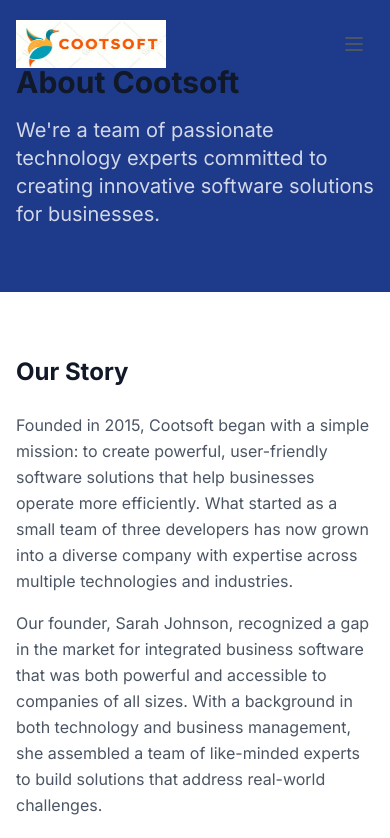
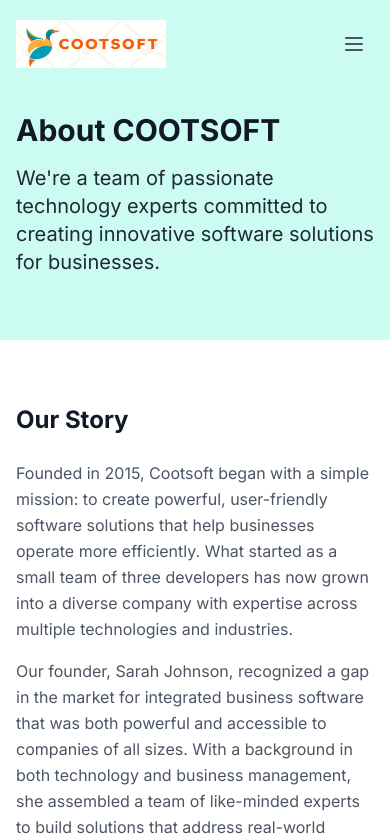
Before and after one commit to MohammadAliAbdullah/cootsoft, a React (Vite) app: page /about in a window 390 px wide. Shown: the top 838 px of the page. Built offline with nearby package versions, Linux system fonts and the light colour scheme.

Commit message:
page Breadcrumb change

```diff
--- a/src/pages/AboutPage.tsx
+++ b/src/pages/AboutPage.tsx
@@ -30,22 +30,24 @@
   return (
     <div>
       {/* Hero Section */}
-      <section className="bg-primary-800 text-white py-16 md:py-20">
+      <section className="inset-0 bg-secondary-100 from-blue-50 to-white py-16 md:py-20 py-16 md:py-20">
+        {/* <div className="absolute inset-0 bg-gradient-to-br from-blue-50 to-white z-0"></div>
+        <div className="absolute right-0 top-1/2 -translate-y-1/2 w-1/2 h-3/4 bg-blue-100 rounded-l-full opacity-20 blur-3xl"></div> */}
         <div className="container">
           <div className="max-w-3xl">
             <motion.h1
               initial={{ opacity: 0, y: 20 }}
               animate={{ opacity: 1, y: 0 }}
               transition={{ duration: 0.5 }}
-              className="text-3xl md:text-4xl font-bold mb-4"
+              className="text-3xl md:text-4xl font-bold mb-4 pt-12 md:pt-16"
             >
-              About Cootsoft
+              About COOTSOFT
             </motion.h1>
             <motion.p
               initial={{ opacity: 0, y: 20 }}
               animate={{ opacity: 1, y: 0 }}
               transition={{ duration: 0.5, delay: 0.1 }}
-              className="text-xl text-white/80"
+              className="text-xl text-gray-800"
             >
               We're a team of passionate technology experts committed to creating innovative software solutions for businesses.
             </motion.p>
--- a/src/pages/ContactPage.tsx
+++ b/src/pages/ContactPage.tsx
@@ -7,14 +7,14 @@
   return (
     <div>
       {/* Hero Section */}
-      <section className="bg-primary-800 text-white py-16 md:py-20">
+      <section className="inset-0 bg-secondary-100 from-blue-50 to-white py-16 md:py-20 py-16 md:py-20">
         <div className="container">
           <div className="max-w-3xl">
             <motion.h1
               initial={{ opacity: 0, y: 20 }}
               animate={{ opacity: 1, y: 0 }}
               transition={{ duration: 0.5 }}
-              className="text-3xl md:text-4xl font-bold mb-4"
+            className="text-3xl md:text-4xl font-bold mb-4 pt-12 md:pt-16"
             >
               Contact Us
             </motion.h1>
@@ -22,7 +22,7 @@
               initial={{ opacity: 0, y: 20 }}
               animate={{ opacity: 1, y: 0 }}
               transition={{ duration: 0.5, delay: 0.1 }}
-              className="text-xl text-white/80"
+              className="text-xl text-gray-800"
             >
               Have questions or ready to get started? Reach out to our team and we'll be happy to help.
             </motion.p>
--- a/src/pages/ProductDetailPage.tsx
+++ b/src/pages/ProductDetailPage.tsx
@@ -45,12 +45,12 @@
   return (
     <div>
       {/* Hero Section */}
-      <section className="relative bg-primary-800 text-white py-16">
+      <section className="inset-0 bg-secondary-100 from-blue-50 to-white py-16 md:py-20 py-16 md:py-20">
         <div className="container">
           <motion.button
             initial={{ opacity: 0, x: -20 }}
             animate={{ opacity: 1, x: 0 }}
-            className="flex items-center text-white/80 hover:text-white mb-6"
+            className="flex items-center text-red-800 hover:text-gray-900 mt-10"
             onClick={() => navigate('/products')}
           >
             <ChevronLeft size={20} className="mr-1" />
@@ -61,7 +61,7 @@
             initial={{ opacity: 0, y: 20 }}
             animate={{ opacity: 1, y: 0 }}
             transition={{ duration: 0.5 }}
-            className="text-3xl md:text-4xl font-bold mb-4"
+            className="text-3xl md:text-4xl font-bold mt-6"
           >
             {product.name}
           </motion.h1>
@@ -70,7 +70,7 @@
             initial={{ opacity: 0, y: 20 }}
             animate={{ opacity: 1, y: 0 }}
             transition={{ duration: 0.5, delay: 0.1 }}
-            className="text-xl text-white/80 max-w-3xl"
+            className="text-xl text-gray-800 max-w-3xl"
           >
             {product.shortDescription}
           </motion.p>
--- a/src/pages/ProductsPage.tsx
+++ b/src/pages/ProductsPage.tsx
@@ -24,14 +24,14 @@
   return (
     <div>
       {/* Hero Section */}
-      <section className="bg-primary-800 text-white py-16 md:py-20">
+      <section className="inset-0 bg-secondary-100 from-blue-50 to-white py-16 md:py-20 py-16 md:py-20">
         <div className="container">
           <div className="max-w-3xl">
             <motion.h1
               initial={{ opacity: 0, y: 20 }}
               animate={{ opacity: 1, y: 0 }}
               transition={{ duration: 0.5 }}
-              className="text-3xl md:text-4xl font-bold mb-4"
+              className="text-3xl md:text-4xl font-bold mb-4 pt-12 md:pt-16"
             >
               Our Software Solutions
             </motion.h1>
@@ -39,7 +39,7 @@
               initial={{ opacity: 0, y: 20 }}
               animate={{ opacity: 1, y: 0 }}
               transition={{ duration: 0.5, delay: 0.1 }}
-              className="text-xl text-white/80"
+              className="text-xl text-gray-800"
             >
               Discover our comprehensive range of professional software solutions designed to address the unique needs of your business.
             </motion.p>
@@ -57,11 +57,10 @@
                 <li key={category.id}>
                   <button
                     onClick={() => handleCategoryChange(category.id)}
-                    className={`px-4 py-2 text-sm md:text-base font-medium rounded-t-lg transition-colors ${
-                      activeCategory === category.id
+                    className={`px-4 py-2 text-sm md:text-base font-medium rounded-t-lg transition-colors ${activeCategory === category.id
                         ? 'bg-white text-primary-700 shadow-sm'
                         : 'text-neutral-600 hover:text-primary-600'
-                    }`}
+                      }`}
                   >
                     {category.label}
                   </button>
```
